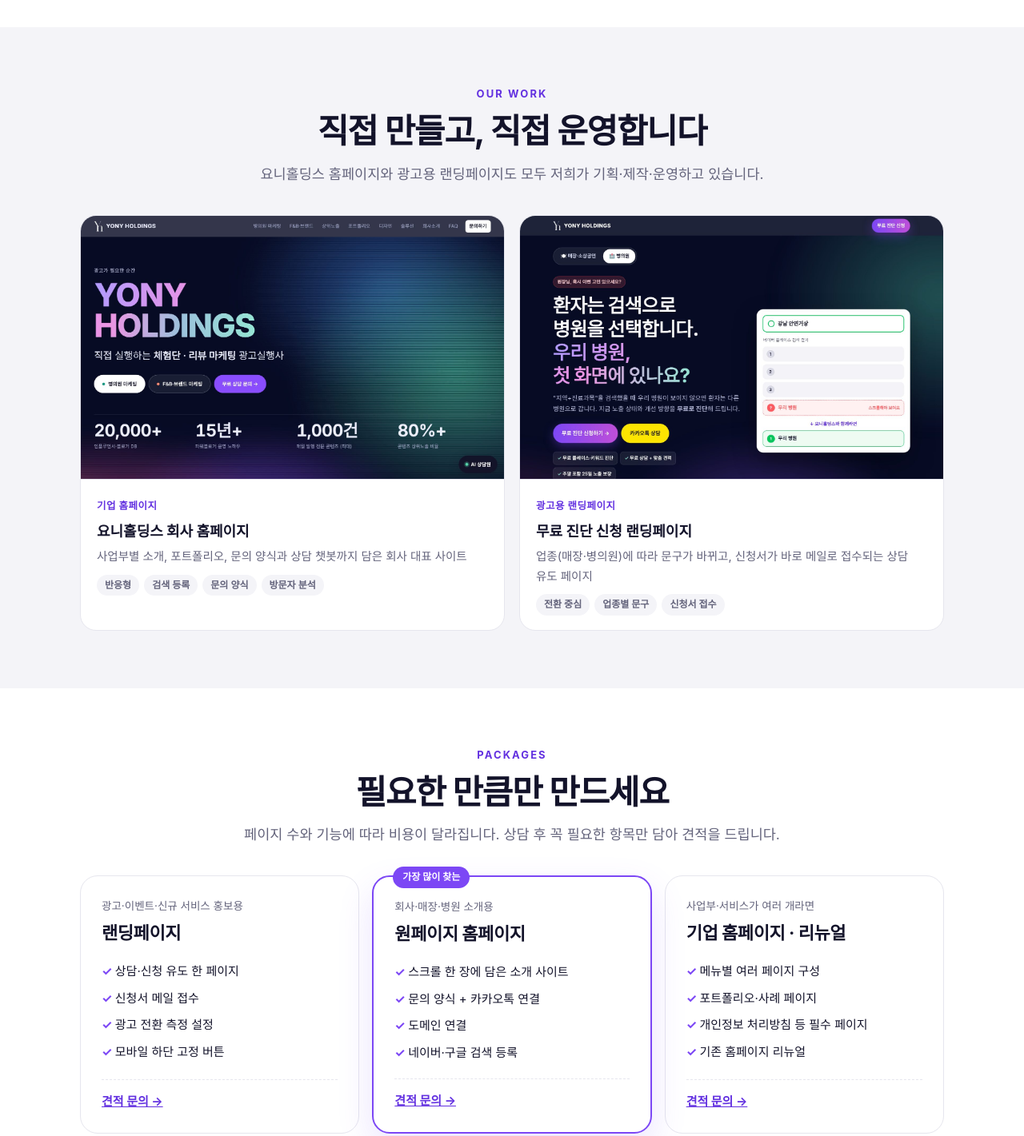
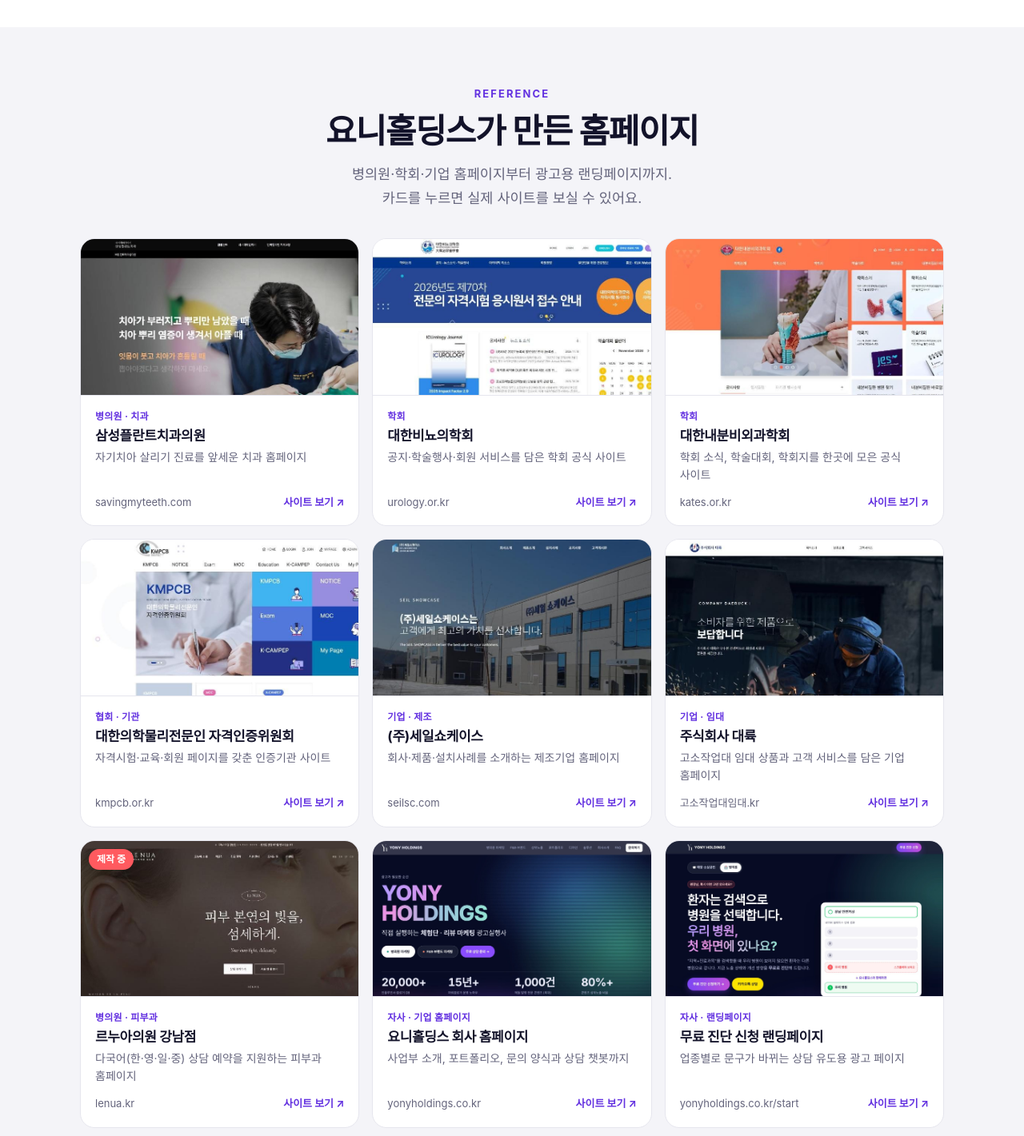
Before and after one commit to jiyeoun88/yonyholdings, a plain HTML site: page web/index.html in a window 1280 px wide. Shown: the part 2100-3521 px from the top of the page at 80% size. Drawn offline with Linux system fonts and the light colour scheme; a web font is replaced by a local one.

Commit message:
Web landing: reference section with clickable site cards
Co-Authored-By: Claude Opus 5.5 <noreply@anthropic.com>
Claude-Session: https://claude.ai/code/session_01BC88kG6tYcaPWs7KgFTCLx

```diff
--- a/web/index.html
+++ b/web/index.html
@@ -253,6 +253,22 @@ footer .wrap{display:flex;justify-content:space-between;gap:16px;flex-wrap:wrap}
 .pkg .price a{color:var(--accent-ink)}
 .step-grid.five{grid-template-columns:repeat(5,minmax(0,1fr))}
 @media (max-width:960px){.step-grid.five{grid-template-columns:repeat(2,minmax(0,1fr))}}
+
+.ref-grid{display:grid;grid-template-columns:repeat(3,minmax(0,1fr));gap:16px;margin-top:36px}
+@media (max-width:900px){.ref-grid{grid-template-columns:repeat(2,minmax(0,1fr))}}
+@media (max-width:560px){.ref-grid{grid-template-columns:1fr}}
+.ref{display:flex;flex-direction:column;background:#fff;border:1px solid var(--line);border-radius:18px;overflow:hidden;text-decoration:none;transition:transform .2s,box-shadow .2s}
+.ref:hover{transform:translateY(-4px);box-shadow:0 18px 40px rgba(19,19,42,.12)}
+.ref .thumb{position:relative;display:block;aspect-ratio:16/9;overflow:hidden;border-bottom:1px solid var(--line);background:var(--bg2)}
+.ref .thumb img{width:100%;height:100%;object-fit:cover;object-position:top left;transition:transform .5s}
+.ref:hover .thumb img{transform:scale(1.04)}
+.ref .wip{position:absolute;top:10px;left:10px;background:var(--hot);color:#fff;font-size:12px;font-weight:700;border-radius:999px;padding:3px 10px}
+.ref .body{display:flex;flex-direction:column;gap:3px;padding:16px 18px 18px;flex:1}
+.ref small{font-size:12px;font-weight:700;color:var(--accent-ink);letter-spacing:.02em}
+.ref b{font-size:17px;letter-spacing:-.02em;line-height:1.4}
+.ref .desc{font-size:14px;color:var(--muted);line-height:1.55}
+.ref .dom{margin-top:auto;padding-top:10px;display:flex;justify-content:space-between;gap:8px;font-size:13px;color:var(--muted)}
+.ref .dom i{font-style:normal;font-weight:700;color:var(--accent-ink);white-space:nowrap}
 </style>
 <script src="/kakao-alert.js" defer></script>
 </head>
@@ -329,23 +345,49 @@ footer .wrap{display:flex;justify-content:space-between;gap:16px;flex-wrap:wrap}
   </div>
 </section>
 
-<section class="cases">
+<section class="cases" id="reference">
   <div class="wrap">
     <div class="center rv">
-      <p class="kicker">Our work</p>
-      <h2 class="h2">직접 만들고, 직접 운영합니다</h2>
-      <p class="lede">요니홀딩스 홈페이지와 광고용 랜딩페이지도 모두 저희가 기획·제작·운영하고 있습니다.</p>
+      <p class="kicker">Reference</p>
+      <h2 class="h2">요니홀딩스가 만든 홈페이지</h2>
+      <p class="lede">병의원·학회·기업 홈페이지부터 광고용 랜딩페이지까지.<br>카드를 누르면 실제 사이트를 보실 수 있어요.</p>
     </div>
-    <div class="case-grid">
-      <a class="case rv" href="/" target="_blank" rel="noopener">
-        <img src="/img/web/case-home.jpg" alt="요니홀딩스 회사 홈페이지 첫 화면" loading="lazy">
-        <div><small>기업 홈페이지</small><h3>요니홀딩스 회사 홈페이지</h3><p>사업부별 소개, 포트폴리오, 문의 양식과 상담 챗봇까지 담은 회사 대표 사이트</p>
-        <p class="tags"><span>반응형</span><span>검색 등록</span><span>문의 양식</span><span>방문자 분석</span></p></div>
+    <div class="ref-grid">
+      <a class="ref rv" href="https://savingmyteeth.com/" target="_blank" rel="noopener">
+        <span class="thumb"><img src="/img/web/ref/savingmyteeth.jpg" alt="삼성플란트치과의원 홈페이지 첫 화면" loading="lazy"></span>
+        <span class="body"><small>병의원 · 치과</small><b>삼성플란트치과의원</b><span class="desc">자기치아 살리기 진료를 앞세운 치과 홈페이지</span><span class="dom">savingmyteeth.com <i>사이트 보기 ↗</i></span></span>
       </a>
-      <a class="case rv" href="/start/" target="_blank" rel="noopener">
-        <img src="/img/web/case-start.jpg" alt="무료 진단 신청 랜딩페이지 화면" loading="lazy">
-        <div><small>광고용 랜딩페이지</small><h3>무료 진단 신청 랜딩페이지</h3><p>업종(매장·병의원)에 따라 문구가 바뀌고, 신청서가 바로 메일로 접수되는 상담 유도 페이지</p>
-        <p class="tags"><span>전환 중심</span><span>업종별 문구</span><span>신청서 접수</span></p></div>
+      <a class="ref rv" href="https://www.urology.or.kr/" target="_blank" rel="noopener">
+        <span class="thumb"><img src="/img/web/ref/urology.jpg" alt="대한비뇨의학회 홈페이지 첫 화면" loading="lazy"></span>
+        <span class="body"><small>학회</small><b>대한비뇨의학회</b><span class="desc">공지·학술행사·회원 서비스를 담은 학회 공식 사이트</span><span class="dom">urology.or.kr <i>사이트 보기 ↗</i></span></span>
+      </a>
+      <a class="ref rv" href="https://www.kates.or.kr/main.html" target="_blank" rel="noopener">
+        <span class="thumb"><img src="/img/web/ref/kates.jpg" alt="대한내분비외과학회 홈페이지 첫 화면" loading="lazy"></span>
+        <span class="body"><small>학회</small><b>대한내분비외과학회</b><span class="desc">학회 소식, 학술대회, 학회지를 한곳에 모은 공식 사이트</span><span class="dom">kates.or.kr <i>사이트 보기 ↗</i></span></span>
+      </a>
+      <a class="ref rv" href="https://www.kmpcb.or.kr/" target="_blank" rel="noopener">
+        <span class="thumb"><img src="/img/web/ref/kmpcb.jpg" alt="대한의학물리전문인 자격인증위원회 홈페이지 첫 화면" loading="lazy"></span>
+        <span class="body"><small>협회 · 기관</small><b>대한의학물리전문인 자격인증위원회</b><span class="desc">자격시험·교육·회원 페이지를 갖춘 인증기관 사이트</span><span class="dom">kmpcb.or.kr <i>사이트 보기 ↗</i></span></span>
+      </a>
+      <a class="ref rv" href="https://www.seilsc.com/" target="_blank" rel="noopener">
+        <span class="thumb"><img src="/img/web/ref/seilsc.jpg" alt="(주)세일쇼케이스 홈페이지 첫 화면" loading="lazy"></span>
+        <span class="body"><small>기업 · 제조</small><b>(주)세일쇼케이스</b><span class="desc">회사·제품·설치사례를 소개하는 제조기업 홈페이지</span><span class="dom">seilsc.com <i>사이트 보기 ↗</i></span></span>
+      </a>
+      <a class="ref rv" href="https://xn--299a59ia800mp4ex0csc.kr/" target="_blank" rel="noopener">
+        <span class="thumb"><img src="/img/web/ref/daeruck.jpg" alt="주식회사 대륙 홈페이지 첫 화면" loading="lazy"></span>
+        <span class="body"><small>기업 · 임대</small><b>주식회사 대륙</b><span class="desc">고소작업대 임대 상품과 고객 서비스를 담은 기업 홈페이지</span><span class="dom">고소작업대임대.kr <i>사이트 보기 ↗</i></span></span>
+      </a>
+      <a class="ref rv" href="https://www.lenua.kr/" target="_blank" rel="noopener">
+        <span class="thumb"><img src="/img/web/ref/lenua.jpg" alt="르누아의원 강남점 홈페이지 첫 화면" loading="lazy"><span class="wip">제작 중</span></span>
+        <span class="body"><small>병의원 · 피부과</small><b>르누아의원 강남점</b><span class="desc">다국어(한·영·일·중) 상담 예약을 지원하는 피부과 홈페이지</span><span class="dom">lenua.kr <i>사이트 보기 ↗</i></span></span>
+      </a>
+      <a class="ref rv" href="/" target="_blank" rel="noopener">
+        <span class="thumb"><img src="/img/web/ref/../case-home.jpg" alt="요니홀딩스 회사 홈페이지 홈페이지 첫 화면" loading="lazy"></span>
+        <span class="body"><small>자사 · 기업 홈페이지</small><b>요니홀딩스 회사 홈페이지</b><span class="desc">사업부 소개, 포트폴리오, 문의 양식과 상담 챗봇까지</span><span class="dom">yonyholdings.co.kr <i>사이트 보기 ↗</i></span></span>
+      </a>
+      <a class="ref rv" href="/start/" target="_blank" rel="noopener">
+        <span class="thumb"><img src="/img/web/ref/../case-start.jpg" alt="무료 진단 신청 랜딩페이지 홈페이지 첫 화면" loading="lazy"></span>
+        <span class="body"><small>자사 · 랜딩페이지</small><b>무료 진단 신청 랜딩페이지</b><span class="desc">업종별로 문구가 바뀌는 상담 유도용 광고 페이지</span><span class="dom">yonyholdings.co.kr/start <i>사이트 보기 ↗</i></span></span>
       </a>
     </div>
   </div>
```
Also changed, not shown: img/web/ref/daeruck.jpg (added), img/web/ref/kates.jpg (added), img/web/ref/kmpcb.jpg (added), img/web/ref/lenua.jpg (added), img/web/ref/savingmyteeth.jpg (added), img/web/ref/seilsc.jpg (added), img/web/ref/urology.jpg (added).
